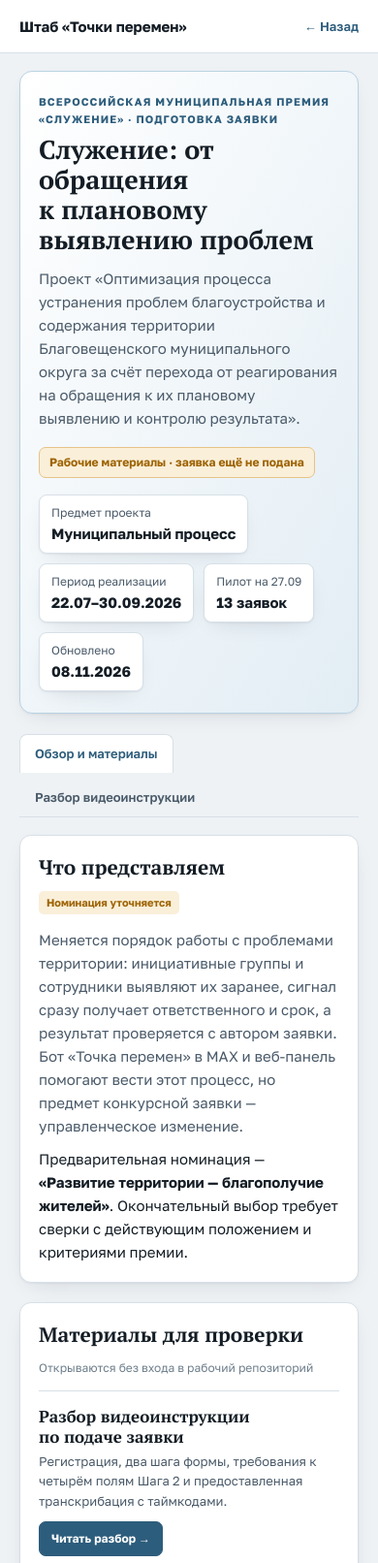
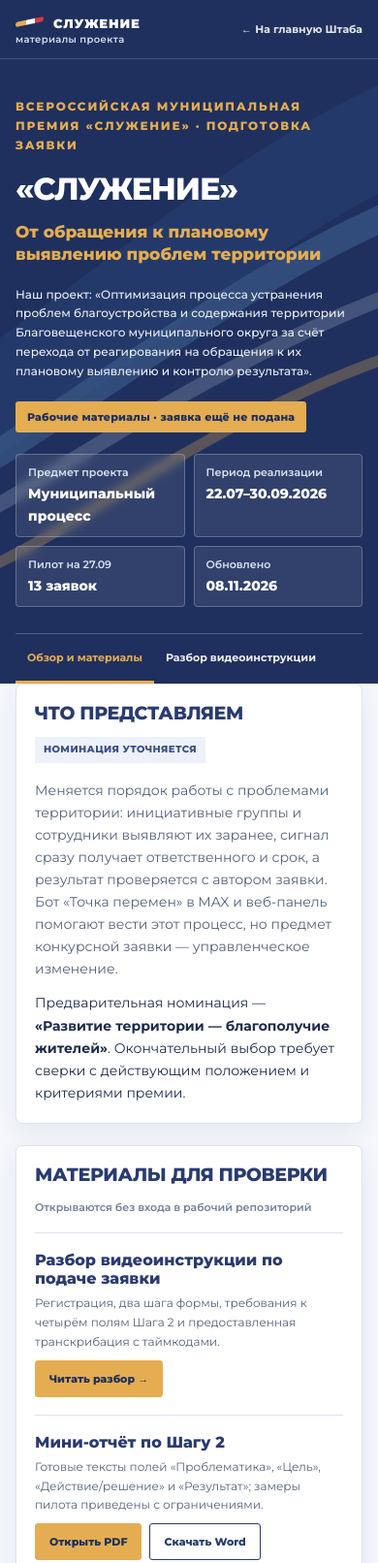
Before and after one commit to NiceGenn/Team-28-progress, a plain HTML site: page служение.html in a window 390 px wide. Shown: the top 1612 px of the page at 97% size. Drawn offline with Linux system fonts and the light colour scheme.

Commit message:
Штаб: оформить Служение в фирменном стиле премии

```diff
--- a/служение.css
+++ b/служение.css
@@ -1,158 +1,75 @@
-@import url('https://fonts.googleapis.com/css2?family=Golos+Text:wght@400;500;600;700&family=IBM+Plex+Mono:wght@400;500&family=PT+Serif:wght@700&display=swap');
-
-:root {
-  color-scheme: light dark;
-  --ground: #eef2f5;
-  --surface: #fff;
-  --surface-2: #f6f9fb;
-  --border: #d7e0e7;
-  --ink: #141d25;
-  --ink-2: #4a5a69;
-  --muted: #6d7e8b;
-  --accent: #2d5d7c;
-  --accent-soft: #e2edf4;
-  --accent-line: #b9d2e2;
-  --done: #2e7d5b;
-  --done-soft: #e1f0e8;
-  --now: #9e6404;
-  --now-soft: #faefd9;
-  --now-line: #e6c387;
-  --shadow: 0 1px 2px rgba(20, 29, 37, .05), 0 8px 24px -12px rgba(20, 29, 37, .18);
+@import url('https://fonts.googleapis.com/css2?family=Montserrat:wght@400;500;600;700;800;900&display=swap');
+:root{
+  color-scheme:light;
+  --navy:#293b70;--navy-deep:#1f305e;--navy-mid:#394f86;
+  --gold:#e5ad51;--gold-pale:#f8eddb;--sky:#69a8df;
+  --ink:#1d2b4d;--ink-2:#53627b;--muted:#718096;
+  --paper:#fff;--ground:#f5f7fb;--line:#dce2ef;
+  --shadow:0 8px 24px rgba(31,48,94,.08);
 }
-@media (prefers-color-scheme: dark) {
-  :root {
-    --ground: #0f161c;
-    --surface: #18212a;
-    --surface-2: #1d2831;
-    --border: #2b3945;
-    --ink: #e6edf3;
-    --ink-2: #aab9c5;
-    --muted: #94a8b6;
-    --accent: #83b6d8;
-    --accent-soft: #1c2c38;
-    --accent-line: #2f4a5c;
-    --done: #63bc90;
-    --done-soft: #16291f;
-    --now: #dda54c;
-    --now-soft: #2a2317;
-    --now-line: #4d3f1e;
-    --shadow: 0 1px 2px rgba(0, 0, 0, .3), 0 8px 24px -12px rgba(0, 0, 0, .6);
-  }
-}
-* { box-sizing: border-box; }
-html { scroll-behavior: smooth; }
-body { margin: 0; background: var(--ground); color: var(--ink); font: 15px/1.6 "Golos Text", "Segoe UI", system-ui, sans-serif; -webkit-font-smoothing: antialiased; }
-a { color: var(--accent); }
-a:hover { text-decoration-thickness: 2px; }
-a:focus-visible, summary:focus-visible { outline: 2px solid var(--accent); outline-offset: 3px; border-radius: 4px; }
-h1, h2, h3 { font-family: "PT Serif", Georgia, serif; font-weight: 700; line-height: 1.25; text-wrap: balance; margin: 0; }
-h1 { font-size: clamp(27px, 4vw, 39px); line-height: 1.15; }
-h2 { font-size: 21px; }
-h3 { font-size: 17px; }
-p { margin: 0; }
-.container { max-width: 1120px; margin: 0 auto; padding: 0 20px; }
-.mono, .transcript-line time { font-family: "IBM Plex Mono", ui-monospace, monospace; font-variant-numeric: tabular-nums; }
-
-.top { background: var(--surface); border-bottom: 1px solid var(--border); }
-.top .container { min-height: 62px; display: flex; align-items: center; justify-content: space-between; gap: 18px; }
-.brand { font-weight: 700; text-decoration: none; color: var(--ink); }
-.back { font-size: 13px; font-weight: 600; text-decoration: none; }
-.hero { padding: 32px 0 0; }
-.hero .container { display: grid; gap: 15px; }
-.hero-panel { background: linear-gradient(120deg, var(--surface), var(--accent-soft)); border: 1px solid var(--accent-line); border-radius: 13px; padding: 29px 32px 26px; box-shadow: var(--shadow); }
-.eyebrow { color: var(--accent); font-size: 11px; letter-spacing: .1em; text-transform: uppercase; font-weight: 700; margin-bottom: 8px; }
-.hero h1 { max-width: 30ch; }
-.hero p { color: var(--ink-2); max-width: 86ch; margin-top: 12px; }
-.hero .status { display: inline-flex; margin-top: 18px; padding: 5px 10px; border-radius: 7px; background: var(--now-soft); color: var(--now); border: 1px solid var(--now-line); font-size: 12px; font-weight: 700; }
-.facts { display: flex; flex-wrap: wrap; gap: 10px; margin-top: 17px; }
-.fact { background: var(--surface); border: 1px solid var(--border); border-radius: 8px; padding: 8px 12px; box-shadow: var(--shadow); font-size: 12px; color: var(--ink-2); }
-.fact strong { display: block; color: var(--ink); font-size: 15px; font-weight: 700; }
-.tabs { display: flex; gap: 6px; flex-wrap: wrap; border-bottom: 1px solid var(--border); padding-top: 6px; }
-.tabs a { display: inline-flex; align-items: center; padding: 9px 15px; color: var(--ink-2); text-decoration: none; font-weight: 600; font-size: 13px; border: 1px solid transparent; border-bottom: 0; border-radius: 8px 8px 0 0; }
-.tabs a:hover { background: var(--surface-2); color: var(--accent); }
-.tabs a[aria-current="page"] { color: var(--accent); background: var(--surface); border-color: var(--border); margin-bottom: -1px; }
-.page { padding-top: 25px; padding-bottom: 62px; display: grid; gap: 20px; }
-.panel, .intro, .callout, article section, .transcription { background: var(--surface); border: 1px solid var(--border); border-radius: 12px; padding: 23px; box-shadow: var(--shadow); }
-.panel > .head { display: flex; align-items: baseline; justify-content: space-between; gap: 12px; flex-wrap: wrap; margin-bottom: 14px; }
-.panel > .head small { color: var(--muted); font-size: 12px; }
-.panel p + p, .panel p + .buttons { margin-top: 10px; }
-.lead { color: var(--ink-2); max-width: 85ch; }
-.badge { display: inline-flex; padding: 3px 8px; border-radius: 5px; font-size: 11px; font-weight: 700; color: var(--done); background: var(--done-soft); }
-.badge.work { color: var(--now); background: var(--now-soft); }
-.cols { display: grid; grid-template-columns: 1fr 1fr; gap: 20px; }
-.tiles { display: grid; grid-template-columns: repeat(2, minmax(0, 1fr)); gap: 12px; }
-.tile { border: 1px solid var(--border); border-left: 4px solid var(--accent); border-radius: 8px; background: var(--surface-2); padding: 15px 16px; }
-.tile .num { font: 600 11px "IBM Plex Mono", monospace; color: var(--accent); margin-bottom: 5px; }
-.tile h3 { margin-bottom: 5px; }
-.tile p { color: var(--ink-2); font-size: 13px; }
-.flow { list-style: none; margin: 0; padding: 0; display: grid; grid-template-columns: repeat(4, minmax(0, 1fr)); gap: 9px; }
-.flow li { background: var(--surface-2); border: 1px solid var(--border); border-radius: 8px; padding: 13px; font-size: 13px; font-weight: 600; }
-.flow li::before { content: attr(data-step); display: block; width: 24px; height: 24px; border-radius: 50%; background: var(--accent-soft); color: var(--accent); text-align: center; line-height: 24px; margin-bottom: 8px; font: 700 12px/24px "IBM Plex Mono", monospace; }
-.resource { display: grid; grid-template-columns: 1fr auto; gap: 16px; align-items: center; border-top: 1px solid var(--border); padding: 15px 0; }
-.resource:first-of-type { border-top: 0; }
-.resource h3 { margin-bottom: 4px; }
-.resource p { color: var(--ink-2); font-size: 13px; }
-.buttons { display: flex; flex-wrap: wrap; align-items: center; gap: 8px; }
-.button { display: inline-flex; align-items: center; justify-content: center; gap: 6px; min-height: 36px; padding: 7px 12px; color: var(--surface); background: var(--accent); border: 1px solid var(--accent); border-radius: 7px; font-size: 12px; font-weight: 700; text-decoration: none; white-space: nowrap; }
-.button:hover { filter: brightness(1.12); }
-.button.secondary { color: var(--accent); background: var(--accent-soft); border-color: var(--accent-line); }
-.button.secondary:hover { border-color: var(--accent); filter: none; }
-.note { background: var(--now-soft); border: 1px solid var(--now-line); border-left: 4px solid var(--now); border-radius: 8px; padding: 14px 16px; font-size: 13px; }
-.note strong { color: var(--now); }
-.checklist { margin: 0; padding-left: 20px; }
-.checklist li { margin: 5px 0; }
-
-.layout { display: grid; grid-template-columns: 185px minmax(0, 1fr); gap: 20px; padding-top: 25px; padding-bottom: 62px; }
-.sidebar { align-self: start; position: sticky; top: 20px; }
-.sidebar p { font-size: 11px; color: var(--muted); font-weight: 700; letter-spacing: .08em; text-transform: uppercase; margin-bottom: 7px; }
-.sidebar a { display: block; padding: 8px 11px; border-radius: 7px; text-decoration: none; color: var(--ink-2); font-size: 13px; }
-.sidebar a:hover { background: var(--accent-soft); color: var(--accent); }
-.layout main { min-width: 0; display: grid; gap: 16px; }
-.intro { border-left: 4px solid var(--accent); color: var(--ink-2); font-size: 13px; }
-.callout { background: var(--done-soft); border-color: var(--done); }
-.callout h2 { font-size: 17px; margin-bottom: 8px; }
-.callout ul { margin: 0; padding-left: 20px; columns: 2; column-gap: 28px; font-size: 13px; }
-.callout li { break-inside: avoid; margin-bottom: 4px; }
-article { min-width: 0; }
-article > p { display: none; }
-article section { margin-bottom: 16px; scroll-margin-top: 20px; }
-article section h2 { margin-bottom: 16px; }
-article section p { margin: 0 0 14px; }
-article section p:last-child { margin-bottom: 0; }
-article li { padding-left: 2px; margin-bottom: 9px; }
-article ol, article ul { padding-left: 23px; }
-article strong { color: var(--ink); }
-article code { font-size: .9em; background: var(--surface-2); border: 1px solid var(--border); border-radius: 4px; padding: 1px 4px; overflow-wrap: anywhere; }
-article table { width: 100%; border-collapse: collapse; font-size: 13px; line-height: 1.5; }
-article th, article td { text-align: left; vertical-align: top; padding: 11px 12px; border: 1px solid var(--border); }
-article th { background: var(--accent-soft); color: var(--accent); font-weight: 700; }
-article td:first-child { font-weight: 700; color: var(--accent); width: 18%; }
-article tr:nth-child(even) td { background: var(--surface-2); }
-.transcription { scroll-margin-top: 20px; }
-.transcription summary { cursor: pointer; color: var(--accent); font-size: 17px; font-family: "PT Serif", Georgia, serif; font-weight: 700; }
-.transcription .help { color: var(--ink-2); font-size: 13px; margin: 11px 0 16px; }
-.transcript-line { display: grid; grid-template-columns: 90px 1fr; gap: 15px; padding: 12px 0; border-top: 1px solid var(--border); }
-.transcript-line time { color: var(--accent); font-size: 12px; font-weight: 600; }
-.transcript-line p { margin: 0; font-size: 13px; }
-.footer { border-top: 1px solid var(--border); background: var(--surface); color: var(--muted); padding: 21px 0; font-size: 12px; }
-.footer .container { display: flex; justify-content: space-between; gap: 18px; }
-@media (max-width: 850px) { .cols { grid-template-columns: 1fr; } .flow { grid-template-columns: repeat(2, minmax(0, 1fr)); } }
-@media (max-width: 760px) {
-  .top .container { min-height: 54px; }
-  .top .back { font-size: 0; }
-  .top .back::after { content: '← Назад'; font-size: 13px; }
-  .hero { padding-top: 18px; }
-  .hero-panel { padding: 22px 19px; }
-  .page { padding-top: 18px; }
-  .layout { display: block; padding-top: 18px; }
-  .sidebar { position: static; display: flex; flex-wrap: wrap; gap: 4px; margin-bottom: 14px; }
-  .sidebar p { flex-basis: 100%; }
-  .sidebar a { background: var(--surface); border: 1px solid var(--border); }
-  .callout ul { columns: 1; }
-  article table { display: block; overflow-x: auto; }
-  article th, article td { min-width: 170px; }
-  .resource { grid-template-columns: 1fr; gap: 10px; }
-  .transcript-line { grid-template-columns: 1fr; gap: 2px; }
-}
-@media (max-width: 550px) { .tiles, .flow { grid-template-columns: 1fr; } .panel, article section, .intro, .callout, .transcription { padding: 19px; } .footer .container { display: block; } }
-@media print { .top, .tabs, .sidebar { display: none; } .hero-panel, .panel, article section, .intro, .callout, .transcription { box-shadow: none; break-inside: avoid; } .layout { display: block; } }
+*{box-sizing:border-box}
+html{scroll-behavior:smooth}
+body{margin:0;background:var(--ground);color:var(--ink);font:14px/1.65 Montserrat,Arial,sans-serif;-webkit-font-smoothing:antialiased}
+a{color:var(--navy)}a:hover{text-decoration-thickness:2px}
+a:focus-visible,summary:focus-visible{outline:3px solid var(--gold);outline-offset:3px}
+h1,h2,h3{font-family:Montserrat,Arial,sans-serif;line-height:1.2;margin:0;font-weight:800}
+h1{font-size:clamp(29px,4.2vw,54px);letter-spacing:-.035em}
+h2{font-size:clamp(19px,2.4vw,25px);letter-spacing:-.02em}
+h3{font-size:16px}p{margin:0}.container{max-width:1160px;margin:auto;padding:0 24px}
+.top{background:var(--navy-deep);border-bottom:1px solid #ffffff2d;color:#fff}
+.top .container{min-height:68px;display:flex;align-items:center;justify-content:space-between;gap:20px}
+.brand{color:#fff;text-decoration:none;font-size:17px;font-weight:900;letter-spacing:.07em;text-transform:uppercase}
+.brand small{display:inline-block;margin-left:10px;color:#d4deee;font-size:10px;letter-spacing:.035em;font-weight:600;text-transform:none}
+.brand::before{content:'';display:inline-block;width:29px;height:5px;margin:0 10px 4px 0;background:linear-gradient(90deg,var(--gold) 0 37%,#fff 37% 69%,#cc3e42 69%);transform:skewY(-12deg);border-radius:8px}
+.back{color:#fff;text-decoration:none;font-size:12px;font-weight:700;opacity:.88}.back:hover{opacity:1;color:var(--gold)}
+.hero{background:var(--navy-deep);color:#fff;position:relative;overflow:hidden}
+.hero::after{content:'';position:absolute;inset:0;background:url('служение-волны.svg') center 55%/cover no-repeat;opacity:.62;pointer-events:none}
+.hero .container{position:relative;z-index:1}
+.hero-panel{padding:52px 0 32px;max-width:970px;min-height:350px}
+.eyebrow{color:var(--gold);font-size:12px;font-weight:800;letter-spacing:.15em;text-transform:uppercase;margin-bottom:17px}
+.hero h1{color:#fff;max-width:21ch;text-transform:uppercase}
+.hero p{max-width:76ch;margin-top:20px;font-weight:500;color:#edf1fa;font-size:14px}
+.hero .project-heading{color:var(--gold);font-size:clamp(17px,2vw,22px);line-height:1.35;font-weight:800;max-width:37ch;margin-top:13px}
+.hero .status{display:inline-flex;background:var(--gold);color:var(--navy-deep);padding:7px 12px;border-radius:3px;font-size:11px;font-weight:800;letter-spacing:.02em;margin-top:21px}
+.facts{display:flex;flex-wrap:wrap;gap:9px;margin-top:22px}
+.fact{display:block;min-width:155px;padding:9px 12px;background:#ffffff16;border:1px solid #ffffff3d;border-radius:4px;color:#d9e4f4;font-size:11px;font-weight:600;backdrop-filter:blur(4px)}
+.fact strong{display:block;color:#fff;font-size:14px;font-weight:800;margin-top:2px}
+.tabs{display:flex;flex-wrap:wrap;gap:0;border-top:1px solid #ffffff37;position:relative;z-index:1}
+.tabs a{display:inline-flex;min-height:51px;align-items:center;padding:10px 18px;color:#edf0f6;text-decoration:none;font-size:12px;font-weight:700;border-bottom:3px solid transparent}
+.tabs a:hover{color:var(--gold);background:#ffffff12}
+.tabs a[aria-current=page]{color:var(--gold);border-bottom-color:var(--gold)}
+.page{display:grid;gap:22px;padding-top:32px;padding-bottom:65px}
+.panel,.intro,.callout,article section,.transcription{background:var(--paper);border:1px solid var(--line);border-radius:7px;padding:26px 28px;box-shadow:var(--shadow)}
+.panel>.head{display:flex;justify-content:space-between;align-items:baseline;gap:12px;flex-wrap:wrap;margin-bottom:17px}
+.panel>.head small{color:var(--muted);font-size:11px;font-weight:600}
+.panel h2,article section h2{color:var(--navy);text-transform:uppercase}
+.panel p+p,.panel p+.buttons{margin-top:12px}.lead{max-width:92ch;color:var(--ink-2);font-size:14px}
+.badge{display:inline-flex;padding:5px 9px;color:var(--navy);background:var(--gold-pale);font-size:10px;font-weight:800;text-transform:uppercase;letter-spacing:.04em}
+.badge.work{background:#edf1fa;color:var(--navy-mid)}
+.cols{display:grid;grid-template-columns:1fr 1fr;gap:20px}
+.tiles{display:grid;grid-template-columns:repeat(2,minmax(0,1fr));gap:12px}
+.tile{padding:19px 20px;border:1px solid var(--line);border-top:4px solid var(--gold);background:#fafbfd;min-height:135px}
+.tile .num{font-size:10px;color:var(--navy-mid);font-weight:800;letter-spacing:.08em;margin-bottom:8px}
+.tile h3{color:var(--navy);margin-bottom:6px}
+.tile p{color:var(--ink-2);font-size:12px}
+.flow{list-style:none;padding:0;margin:0;display:grid;grid-template-columns:repeat(4,1fr);gap:12px}
+.flow li{background:var(--navy);color:#fff;padding:17px 16px;min-height:116px;border-radius:5px;font-size:12px;font-weight:700}
+.flow li::before{content:attr(data-step);display:block;color:var(--gold);font-size:22px;font-weight:900;line-height:1;margin-bottom:14px}
+.resource{display:grid;grid-template-columns:1fr auto;gap:18px;align-items:center;padding:18px 0;border-top:1px solid var(--line)}
+.resource:first-of-type{border-top:0;padding-top:5px}.resource h3{color:var(--navy);margin-bottom:6px}.resource p{color:var(--ink-2);font-size:12px;max-width:70ch}
+.buttons{display:flex;align-items:center;flex-wrap:wrap;gap:8px}.button{display:inline-flex;align-items:center;justify-content:center;min-height:38px;padding:8px 14px;background:var(--gold);color:var(--navy-deep);border:1px solid var(--gold);border-radius:3px;text-decoration:none;font-size:11px;font-weight:800;white-space:nowrap}
+.button:hover{background:#f3bd65;text-decoration:none}.button.secondary{background:var(--paper);color:var(--navy);border-color:var(--navy)}.button.secondary:hover{background:#eef2fa}
+.note{padding:17px 19px;border:1px solid #d9c29d;border-left:5px solid var(--gold);background:#fff9ee;color:var(--ink-2);font-size:12px}.note strong{color:var(--navy)}
+.checklist{margin:0;padding-left:20px}.checklist li{margin:7px 0}.checklist li::marker{color:var(--gold)}
+.layout{display:grid;grid-template-columns:190px minmax(0,1fr);gap:24px;padding-top:32px;padding-bottom:65px}
+.sidebar{position:sticky;top:18px;align-self:start}.sidebar p{color:var(--navy);font-size:11px;text-transform:uppercase;font-weight:800;letter-spacing:.09em;margin:4px 0 10px}.sidebar a{display:block;text-decoration:none;padding:9px 12px;font-size:12px;font-weight:700;color:var(--ink-2);border-left:2px solid var(--line)}.sidebar a:hover{color:var(--navy);border-color:var(--gold);background:#fff}
+.layout main{display:grid;gap:16px;min-width:0}.intro{background:var(--navy);color:#fff;font-size:12px;border-color:var(--navy)}
+.callout{background:var(--gold-pale);border-color:#eed4ad}.callout h2{color:var(--navy);font-size:16px;text-transform:uppercase;margin-bottom:12px}.callout ul{margin:0;padding-left:20px;columns:2;column-gap:28px;font-size:12px;font-weight:600}.callout li{break-inside:avoid;margin-bottom:6px}
+article{min-width:0}article>p{display:none}article section{margin-bottom:16px;scroll-margin-top:18px}article section h2{margin-bottom:18px}article section p{margin-bottom:14px}article section p:last-child{margin-bottom:0}article ol,article ul{padding-left:22px}article li{padding-left:3px;margin-bottom:10px}article li::marker{color:var(--gold);font-weight:800}article strong{color:var(--navy)}article code{font-size:.92em;padding:2px 4px;background:#eef2fa;border-radius:2px;overflow-wrap:anywhere}
+article table{width:100%;border-collapse:collapse;font-size:12px;line-height:1.5}article th,article td{border:1px solid var(--line);padding:12px 13px;text-align:left;vertical-align:top}article th{background:var(--navy);color:#fff;font-weight:800}article td:first-child{font-weight:800;color:var(--navy);width:19%}article tr:nth-child(even) td{background:#fafbfd}
+.transcription{scroll-margin-top:18px}.transcription summary{cursor:pointer;font-weight:800;font-size:16px;color:var(--navy);text-transform:uppercase}.transcription .help{color:var(--ink-2);font-size:12px;margin:12px 0 18px}.transcript-line{display:grid;grid-template-columns:90px 1fr;gap:16px;padding:12px 0;border-top:1px solid var(--line)}.transcript-line time{color:var(--navy);font-weight:800;font-size:11px;font-variant-numeric:tabular-nums}.transcript-line p{font-size:12px;margin:0}
+.footer{padding:24px 0;background:var(--navy-deep);color:#dce6f6;font-size:11px}.footer .container{display:flex;justify-content:space-between;gap:15px}.footer a{color:var(--gold)}
+@media(max-width:850px){.cols{grid-template-columns:1fr}.flow{grid-template-columns:repeat(2,1fr)}}
+@media(max-width:760px){.top .container{min-height:60px}.hero-panel{padding:39px 0 27px;min-height:0}.hero::after{background-position:72% center;opacity:.32}.layout{display:block;padding-top:22px}.sidebar{position:static;display:flex;flex-wrap:wrap;gap:3px 9px;margin-bottom:16px}.sidebar p{flex-basis:100%}.sidebar a{border:1px solid var(--line);background:#fff}.callout ul{columns:1}article table{display:block;overflow-x:auto}article th,article td{min-width:175px}.resource{grid-template-columns:1fr;gap:9px}.transcript-line{grid-template-columns:1fr;gap:3px}}
+@media(max-width:560px){.container{padding:0 16px}.brand{font-size:13px}.brand small{display:block;margin:0;line-height:1}.back{font-size:11px}.hero h1{font-size:32px}.hero p{font-size:12px}.facts{display:grid;grid-template-columns:1fr 1fr}.fact{min-width:0}.tabs a{padding:10px 12px;font-size:11px}.tiles,.flow{grid-template-columns:1fr}.panel,.intro,.callout,article section,.transcription{padding:19px}.footer .container{display:block}}
+@media print{.top,.tabs,.sidebar{display:none}.hero{background:#fff;color:var(--navy)}.hero::after{display:none}.hero h1,.hero p{color:var(--navy)}.page,.layout{display:block}.panel,article section,.intro,.callout,.transcription{box-shadow:none;break-inside:avoid;margin-bottom:12px}}
--- a/служение.html
+++ b/служение.html
@@ -9,12 +9,13 @@
 <link rel="stylesheet" href="служение.css">
 </head>
 <body>
-<header class="top"><div class="container"><a class="brand" href="./">Штаб «Точки перемен»</a><a class="back" href="./">← На главную Штаба</a></div></header>
+<header class="top"><div class="container"><a class="brand" href="./служение.html">Служение <small>материалы проекта</small></a><a class="back" href="./">← На главную Штаба</a></div></header>
 <div class="hero"><div class="container">
   <div class="hero-panel">
     <div class="eyebrow">Всероссийская муниципальная премия «Служение» · подготовка заявки</div>
-    <h1>Служение: от обращения к плановому выявлению проблем</h1>
-    <p>Проект «Оптимизация процесса устранения проблем благоустройства и содержания территории Благовещенского муниципального округа за счёт перехода от реагирования на обращения к их плановому выявлению и контролю результата».</p>
+    <h1>«Служение»</h1>
+    <p class="project-heading">От обращения к плановому выявлению проблем территории</p>
+    <p>Наш проект: «Оптимизация процесса устранения проблем благоустройства и содержания территории Благовещенского муниципального округа за счёт перехода от реагирования на обращения к их плановому выявлению и контролю результата».</p>
     <span class="status">Рабочие материалы · заявка ещё не подана</span>
     <div class="facts" aria-label="Ключевые сведения"><span class="fact">Предмет проекта<strong>Муниципальный процесс</strong></span><span class="fact">Период реализации<strong>22.07–30.09.2026</strong></span><span class="fact">Пилот на 27.09<strong>13 заявок</strong></span><span class="fact">Обновлено<strong>08.11.2026</strong></span></div>
   </div>
```
Also changed, not shown: служение-разбор-видео.html (+1 -1 lines), служение-волны.svg (added).
